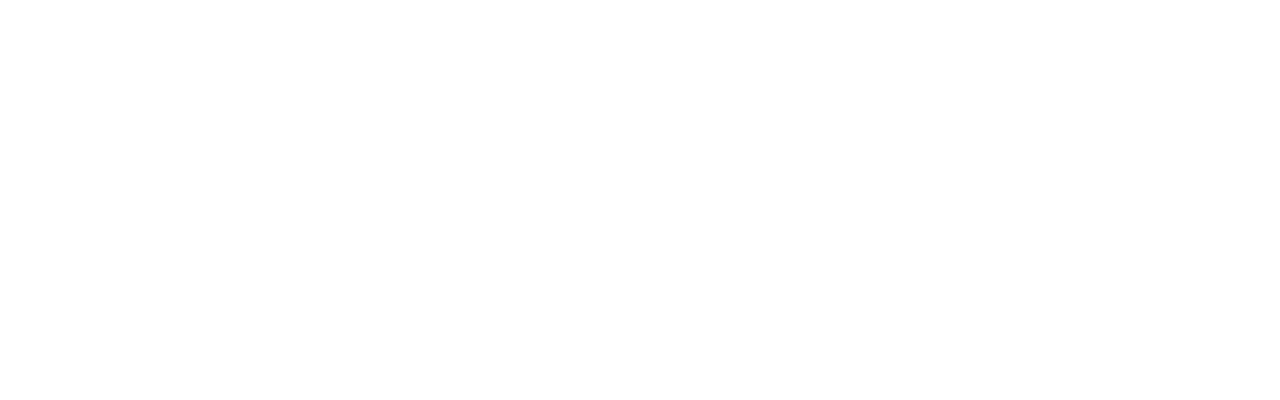
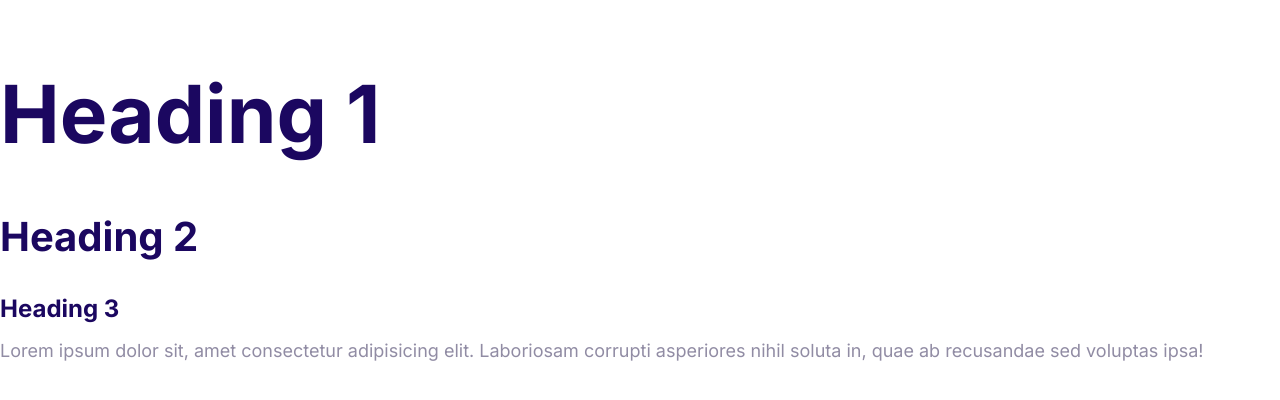
Before and after one commit to surajgond07/suraj-infotech-project, a plain HTML site: page index.html in a window 1280 px wide. Drawn offline with Linux system fonts and the light colour scheme.

Commit message:
Define the styles for the fonts.

```diff
--- a/CSS/styles.css
+++ b/CSS/styles.css
@@ -2,6 +2,56 @@
     --color-primary: #2584ff;
     --color-secondary: #00d9ff;
     --color-accent: #ff3400;
-    --color-heading: #1b0760;
+    --color-headings: #1b0760;
     --color-body: #918ca4;
 }
+
+html {
+    /* 62.6% of 16px = 10px */
+    font-size: 62.5%;
+}
+
+body {
+    font-family: inter, Arial, Helvetica, sans-serif;
+    color: var(--color-body);
+    font-size: 2.4rem;
+    line-height: 1.5;
+}
+
+h1,
+h2,
+h3 {
+    color: var(--color-headings);
+    margin-bottom: 1rem;
+}
+
+h1 {
+    font-size: 7rem;
+}
+
+h2 {
+    font-size: 4rem;
+}
+
+h3 {
+    font-size: 3rem;
+}
+
+p {
+    margin-top: 0;
+}
+
+@media screen and (min-width: 1024px) {
+    body {
+        font-size: 1.8rem;
+    }
+    h1 {
+        font-size: 8rem;
+    }
+    h2 {
+        font-size: 4rem;
+    }
+    h3 {
+        font-size: 2.4rem;
+    }
+}
--- a/index.html
+++ b/index.html
@@ -6,12 +6,22 @@
     <meta http-equiv="X-UA-Compatible" content="IE=edge">
     <meta name="viewport" content="width=device-width, initial-scale=1.0">
     <title>Document</title>
+
+    <!-- Google fonts  -->
+    <link rel="preconnect" href="https://fonts.googleapis.com">
+    <link rel="preconnect" href="https://fonts.gstatic.com" crossorigin>
+    <link href="https://fonts.googleapis.com/css2?family=Inter:wght@400;700&family=Open+Sans:wght@400;700&family=Roboto:wght@700&display=swap" rel="stylesheet">
+    <!-- Google fonts  -->
+
     <link rel="stylesheet" href="CSS/normalize.css">
     <link rel="stylesheet" href="CSS/styles.css">
 </head>
 
 <body>
-
+    <h1>Heading 1</h1>
+    <h2>Heading 2</h2>
+    <h3>Heading 3</h3>
+    <p>Lorem ipsum dolor sit, amet consectetur adipisicing elit. Laboriosam corrupti asperiores nihil soluta in, quae ab recusandae sed voluptas ipsa!</p>
 </body>
 
 </html>
```
